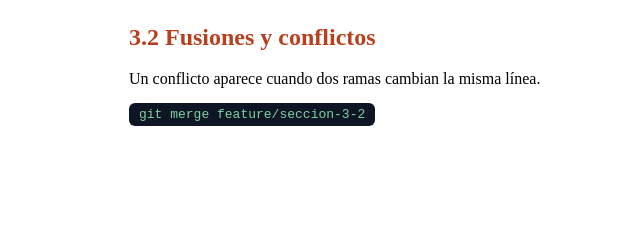
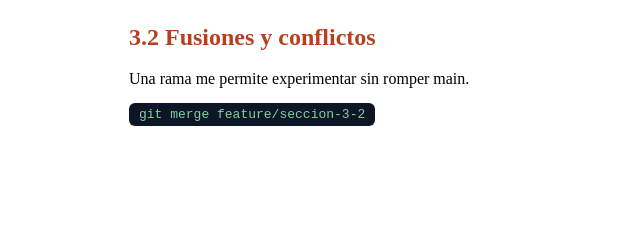
Before and after one commit to Jessy57/aprendiendo-clase-2, a plain HTML site: page index.html in a window 1280 px wide. Shown: the part 1056-1296 px from the top of the page, 187-827 px from the left. Drawn offline with Linux system fonts and the light colour scheme.

Commit message:
Cambia definición de rama en main

```diff
--- a/index.html
+++ b/index.html
@@ -46,7 +46,7 @@
         </section>
         <section>
             <h2>3.2 Fusiones y conflictos</h2>
-            <p>Un conflicto aparece cuando dos ramas cambian la misma línea.</p>
+             <p>Una rama me permite experimentar sin romper main.</p>
             <code>git merge feature/seccion-3-2</code>
         </section>
         </section>
```
